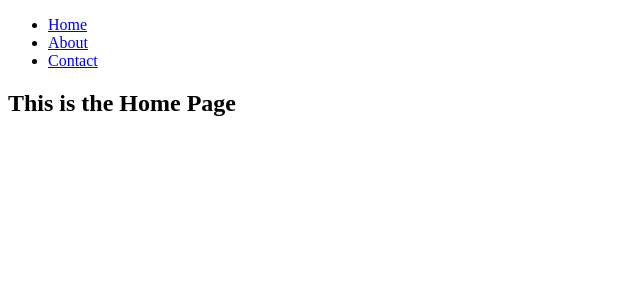
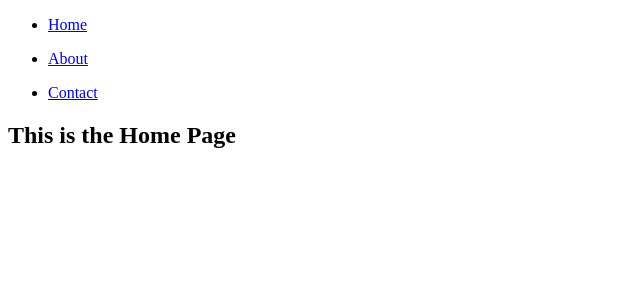
Before and after one commit to devPhysios/aps-website-frontend, a Vue app: page / in a window 1280 px wide. Shown: the top 300 px of the page, without its empty margins (0-640 px from the left). Built offline with nearby package versions, Linux system fonts and the light colour scheme.

Commit message:
Refactor: Router

```diff
--- a/src/components/Navigation.vue
+++ b/src/components/Navigation.vue
@@ -1,21 +1,12 @@
 <template>
     <nav>
-        <ul class="nav__list">
+        <ul class="nav__list"
+            v-for="navItem in navItems"
+            :key="navItem.title"
+        >
             <li class="nav__item">
-                <RouterLink to="/">
-                    Home
-                </RouterLink>
-            </li>
-
-            <li class="nav__item">
-                <RouterLink to="/about">
-                    About
-                </RouterLink>
-            </li>
-
-            <li class="nav__item">
-                <RouterLink to="/contact">
-                    Contact
+                <RouterLink :to="navItem.path">
+                    {{ navItem.title }}
                 </RouterLink>
             </li>
         </ul>
@@ -24,5 +15,9 @@
 </template>
 
 <script setup>
-    // import { RouterLink } from "vue-router"
+    const navItems = [
+        { title: "Home", path: "/" },
+        { title: "About", path: "/about" },
+        { title: "Contact", path: "/contact" },
+    ]
 </script>
```
